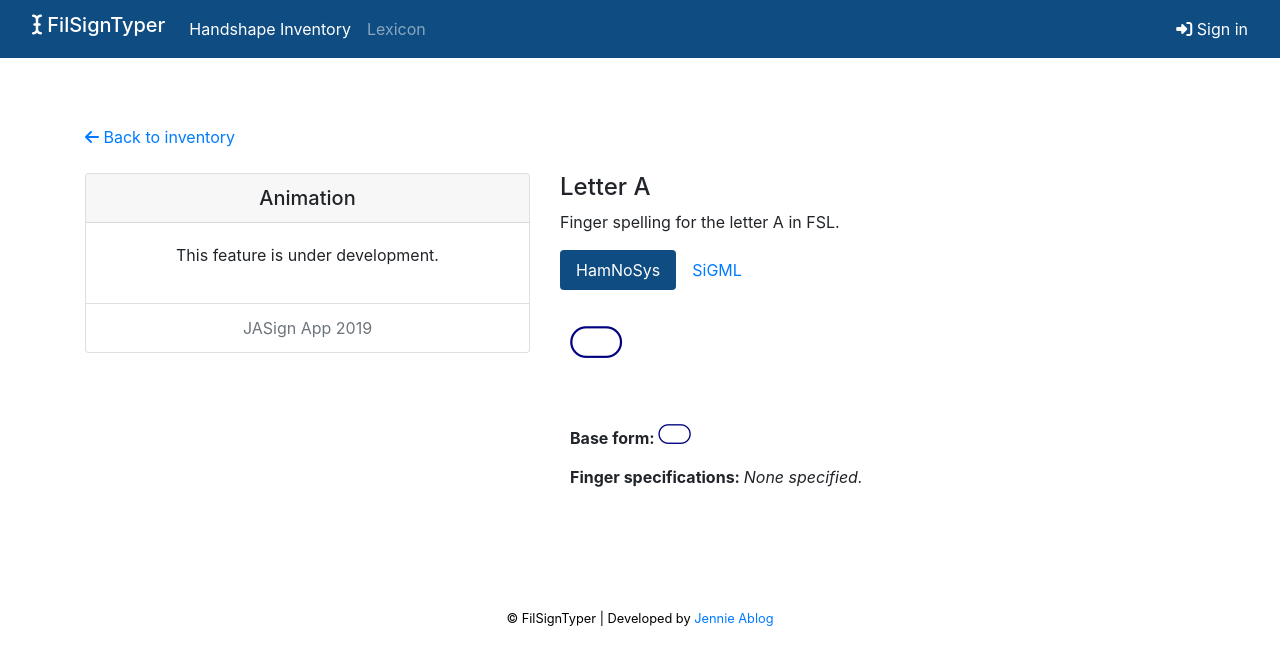
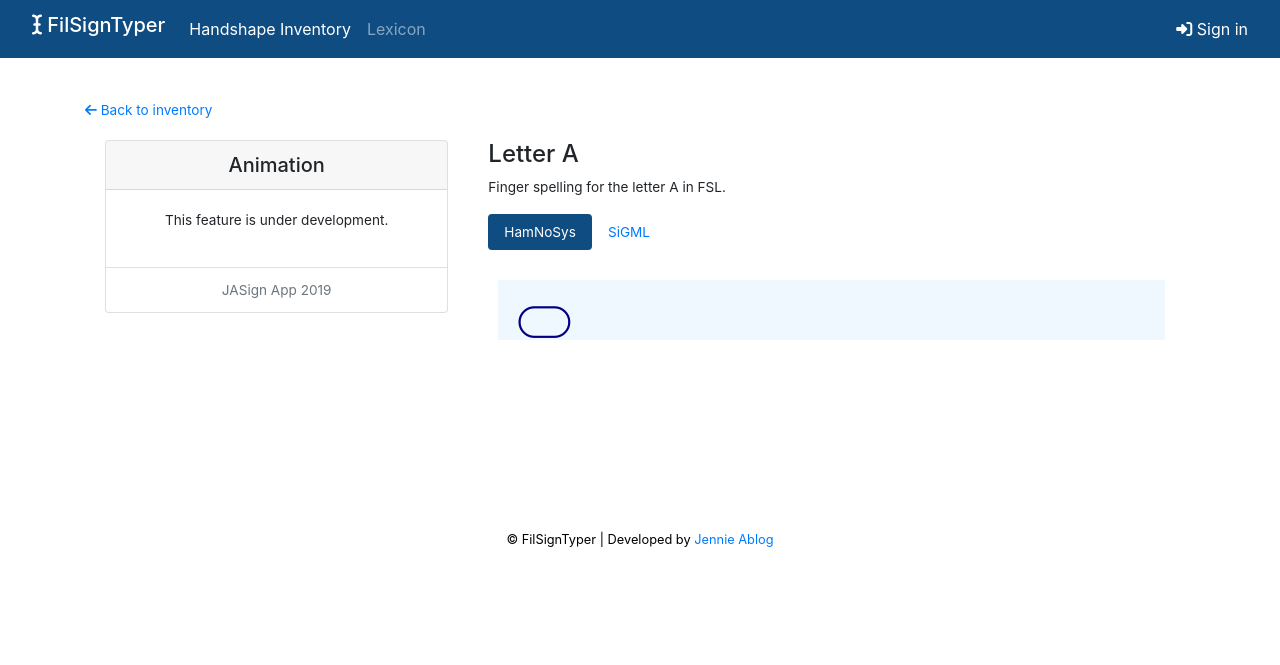
Before and after one commit to jennieablog/syntheticfsl, a Django app: page /inventory/handshapes/8/ in a window 1280 px wide. Shown: the top 665 px of the page. Run offline with Django 3.2, Linux system fonts and the light colour scheme; data comes from the database, SQL or seed files in the repository; some libraries are stand-ins or nearby versions.

Commit message:
Format details page.

```diff
--- a/inventory/static/css/style.css
+++ b/inventory/static/css/style.css
@@ -7,8 +7,9 @@
 
 
 .container {
-	padding-top: 125px;
+	padding-top: 100px;
 	padding-bottom: 100px;
+	font-size: 0.85rem;
 }
 
 #equation {
@@ -119,6 +120,33 @@ input, label {
 }
 
 #sigml {
-	color: navy !important;
-	background-color: white !important;
+	color: navy;
+	background-color: aliceblue;
+	padding: 20px;
 }
+
+@media (min-width: 900px) {
+	.detail {
+		display: flex;
+		align-items: flex-start;
+		justify-content: flex-start;
+	}
+}
+
+.detail-1, .detail-2 {
+	margin: 20px;
+}
+
+.detail-1 {
+	flex: 1;
+}
+
+.detail-2 {
+	flex: 2;
+}
+
+textarea {
+	font-family: monospace;
+	width: 100%;
+	resize: none;
+}
--- a/inventory/templates/inventory/handshape_detail.html
+++ b/inventory/templates/inventory/handshape_detail.html
@@ -13,28 +13,12 @@
 
 {% block content %}
 
-			<a href="{% url 'handshape_list' %}" class="mb-5"><i class="fas fa-arrow-left"></i> Back to inventory</a><br><br>
-
-			<div class="row">
-				<div class="col-5">
-					<div class="card text-center">
-						<h5 class="card-header">Animation</h5>
-							<!-- Animation Box -->
-							<div class="card-body mb-3">
-								This feature is under development.
-							</div>
-							<div class="card-footer bg-transparent text-muted">JASign App 2019</div>
-					</div>
-				</div>
-				<div class="col-7">
-
-						<h4>
-						{{handshape.name}}
-						<!-- Edit + Delete Buttons -->
+			<a href="{% url 'handshape_list' %}" class="mb-5"><i class="fas fa-arrow-left"></i> Back to inventory</a>
+			<!-- Edit + Delete Buttons -->
 						{% if user.is_authenticated %}
 						&emsp;
-						<a href="{% url 'handshape_edit' pk=handshape.pk %}" class="btn btn-info"><i class="fas fa-edit"></i> Edit</a>
-						<a href="#" class="btn btn-danger" data-toggle="modal" data-target="#delete-modal"><i class="fas fa-trash-alt"></i> Delete</a>
+						<a href="{% url 'handshape_edit' pk=handshape.pk %}" class="btn btn-sm btn-info"><i class="fas fa-edit"></i> Edit</a>
+						<a href="#" class="btn btn-sm btn-danger" data-toggle="modal" data-target="#delete-modal"><i class="fas fa-trash-alt"></i> Delete</a>
 						<div class="modal fade" id="delete-modal" tabindex="-1" role="dialog" aria-labelledby="delete-modal" aria-hidden="true">
 							<div class="modal-dialog" role="document">
 								<div class="modal-content">
@@ -57,6 +41,22 @@
 							</div>
 						</div>
 						{% endif %}
+			<br>
+			<div class="detail">
+				<div class="detail-1">
+					<div class="card text-center">
+						<h5 class="card-header">Animation</h5>
+							<!-- Animation Box -->
+							<div class="card-body mb-3">
+								This feature is under development.
+							</div>
+							<div class="card-footer bg-transparent text-muted">JASign App 2019</div>
+					</div>
+				</div>
+				<div class="detail-2">
+
+						<h4>
+						{{handshape.name}}
 						</h4>
 						<p>{{handshape.description}}</p>
 						<!-- Nav Items -->
@@ -71,22 +71,12 @@
 						<div class="tab-content" id="pills-tabContent">
 							<div class="tab-pane fade show active" id="pills-ham" role="tabpanel" aria-labelledby="pills-ham-tab">
 
-								<h1 class="ham"><span class="ham-base">{{ handshape.base }}</span><span class="ham-fingerspecs">{{ handshape.fingerspecs }}</span></h1>
-
-									<strong>Base form: </strong>
-									<span class="ham ham-base" style="font-size: 50px;">{{ handshape.base }}</span><br>
-
-									<strong>Finger specifications: </strong>
-									{% if handshape.fingerspecs %}
-									<span class="ham ham-base" style="font-size: 50px;">{{ handshape.fingerspecs }}</span>
-									{% else %}<em>None specified.</em>{% endif %}
-
+								<h1 class="ham" style="background-color: aliceblue; padding: 20px;"><span class="ham-base">{{ handshape.base }}</span><span class="ham-fingerspecs">{{ handshape.fingerspecs }}</span></h1>
 
 
 							</div>
 							<div class="tab-pane fade" id="pills-sigml" role="tabpanel" aria-labelledby="pills-sigml-tab">
-								<p>You can copy and edit the SiGML for this handshape to feed to signing avatar.</p>
-								<textarea id="sigml" rows="5" cols="60" style="color: navy;border-color: aliceblue;background-color: aliceblue; padding: 20px;">{{ sigml }}</textarea>
+								<textarea id="sigml" rows="10">{{ sigml }}</textarea>
 							</div>
 						</div>
 				</div>
--- a/inventory/templates/inventory/handshape_list.html
+++ b/inventory/templates/inventory/handshape_list.html
@@ -13,11 +13,11 @@
 
 
 {% block content %}
-			<h2 class="mb-4">FSL HamNoSys Handshape Inventory&nbsp;&nbsp;
+			<h4>FSL Handshape Inventory&nbsp;&nbsp;
 			{% if user.is_authenticated %}
-				<a href="{% url 'handshape_new' %}"><button type="button" class="btn btn-success"><i class="fas fa-plus-circle"></i> New handshape</button></a>
+				<a href="{% url 'handshape_new' %}"><button type="button" class="btn btn-sm btn-success"><i class="fas fa-plus-circle"></i> New handshape</button></a>
 			{% endif %}
-			</h2><hr>
+			</h4><hr>
 				<div class="card-columns">
 				{% for handshape in handshapes %}
 					<div class="card">
```
Also changed, not shown: db.sqlite3.
